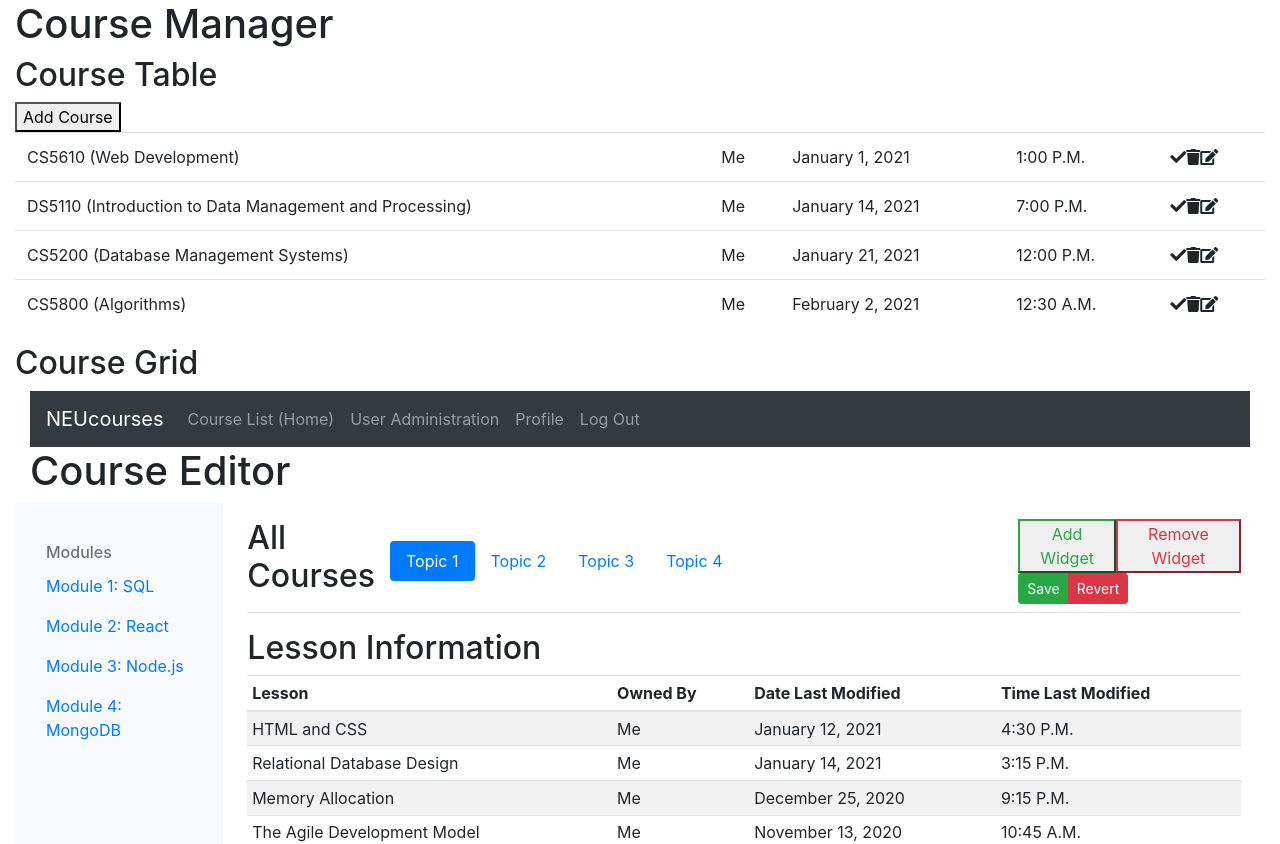
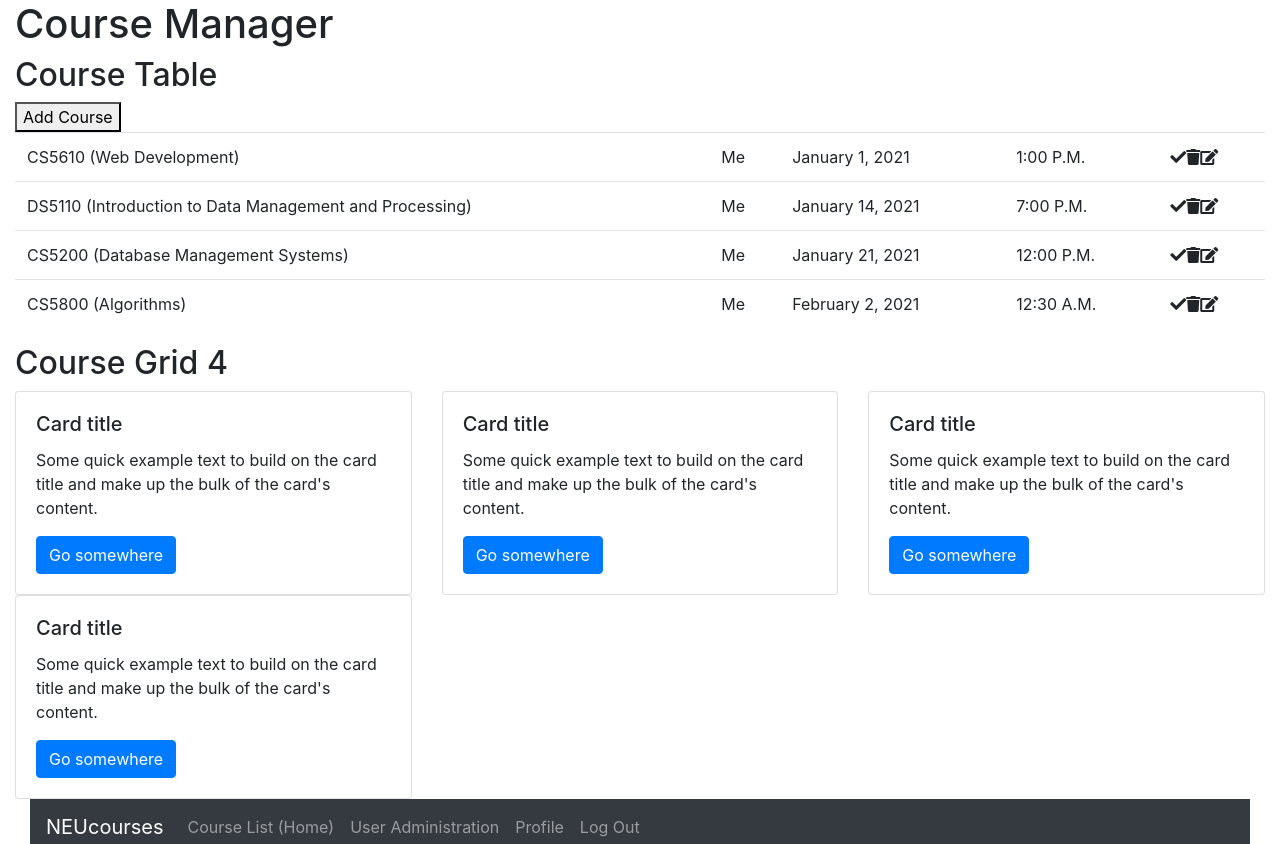
Before and after one commit to salehi-s/wbdv-sp21-sina-salehi-client-react, a React (Create React App) app in the folder wbdv-sp21-sina-salehi-client-react/: page /courses/table in a window 1280 px wide. Shown: the top 844 px of the page. Built offline with nearby package versions, Linux system fonts and the light colour scheme.

Commit message:
Create CourseCard component (init) and place temporary dummy cards in CourseGrid

```diff
--- a/wbdv-sp21-sina-salehi-client-react/src/components/course-grid.js
+++ b/wbdv-sp21-sina-salehi-client-react/src/components/course-grid.js
@@ -1,6 +1,24 @@
 import React from 'react'
 
-const CourseGrid = () =>
-    <h2>Course Grid</h2>
+const CourseGrid = ({courses}) =>
+    <div>
+        <h2>Course Grid {courses.length}</h2>
+        <div className = "row">
+        {
+            courses.map(course =>
+                        <div className = "col-4">
+                            <div className="card">
+                                <div className="card-body">
+                                    <h5 className="card-title">Card title</h5>
+                                    <p className="card-text">Some quick example text to build on the card title and
+                                        make up the bulk of the card's content.</p>
+                                    <a href="#" className="btn btn-primary">Go somewhere</a>
+                                </div>
+                            </div>
+                        </div>
+            )
+        }
+        </div>
+    </div>
 
 export default CourseGrid
--- a/wbdv-sp21-sina-salehi-client-react/src/components/course-manager.js
+++ b/wbdv-sp21-sina-salehi-client-react/src/components/course-manager.js
@@ -3,12 +3,45 @@ import CourseTable from "./course-table";
 import CourseGrid from "./course-grid";
 import CourseEditor from "./course-editor";
 
-const CourseManager = () =>
-    <div>
-        <h1>Course Manager</h1>
-        <CourseTable/>
-        <CourseGrid/>
-        <CourseEditor/>
-    </div>
+class CourseManager extends React.Component {
+    state = {
+        courses: [
+            {
+                title: "CS5610 (Web Development)",
+                owner: "Me",
+                lastModified: "January 1, 2021",
+                time: "1:00 P.M."
+            },
+            {
+                title: "DS5110 (Introduction to Data Management and Processing)",
+                owner: "Me",
+                lastModified: "January 14, 2021",
+                time: "7:00 P.M."
+            },
+            {
+                title: "CS5200 (Database Management Systems)",
+                owner: "Me",
+                lastModified: "January 21, 2021",
+                time: "12:00 P.M."
+            },
+            {
+                title: "CS5800 (Algorithms)",
+                owner: "Me",
+                lastModified: "February 2, 2021",
+                time: "12:30 A.M."
+            }
+        ]
+    }
+    render() {
+        return(
+            <div>
+                <h1>Course Manager</h1>
+                <CourseTable courses = {this.state.courses}/>
+                <CourseGrid courses = {this.state.courses}/>
+                <CourseEditor/>
+            </div>
+        )
+    }
+}
 
 export default CourseManager
--- a/wbdv-sp21-sina-salehi-client-react/src/components/course-table.js
+++ b/wbdv-sp21-sina-salehi-client-react/src/components/course-table.js
@@ -4,33 +4,8 @@ import CourseRow from "./course-row";
 export default class CourseTable
     extends React.Component {
 
-    state = {
-        courses: [
-            {
-                title: "CS5610 (Web Development)",
-                owner: "Me",
-                lastModified: "January 1, 2021",
-                time: "1:00 P.M."
-            },
-            {
-                title: "DS5110 (Introduction to Data Management and Processing)",
-                owner: "Me",
-                lastModified: "January 14, 2021",
-                time: "7:00 P.M."
-            },
-            {
-                title: "CS5200 (Database Management Systems)",
-                owner: "Me",
-                lastModified: "January 21, 2021",
-                time: "12:00 P.M."
-            },
-            {
-                title: "CS5800 (Algorithms)",
-                owner: "Me",
-                lastModified: "February 2, 2021",
-                time: "12:30 A.M."
-            }
-        ]
+    constructor(props) {
+        super(props)
     }
 
     addCourse = () => {
@@ -52,7 +27,7 @@ export default class CourseTable
                 <table className = "table">
                     <tbody>
                         {
-                            this.state.courses.map((course, index) =>
+                            this.props.courses.map((course, index) =>
                                              <CourseRow
                                                  key = {index}
                                                  title = {course.title}
```
Also changed, not shown: wbdv-sp21-sina-salehi-client-react/src/components/course-card.js (added, +12 -0 lines).
